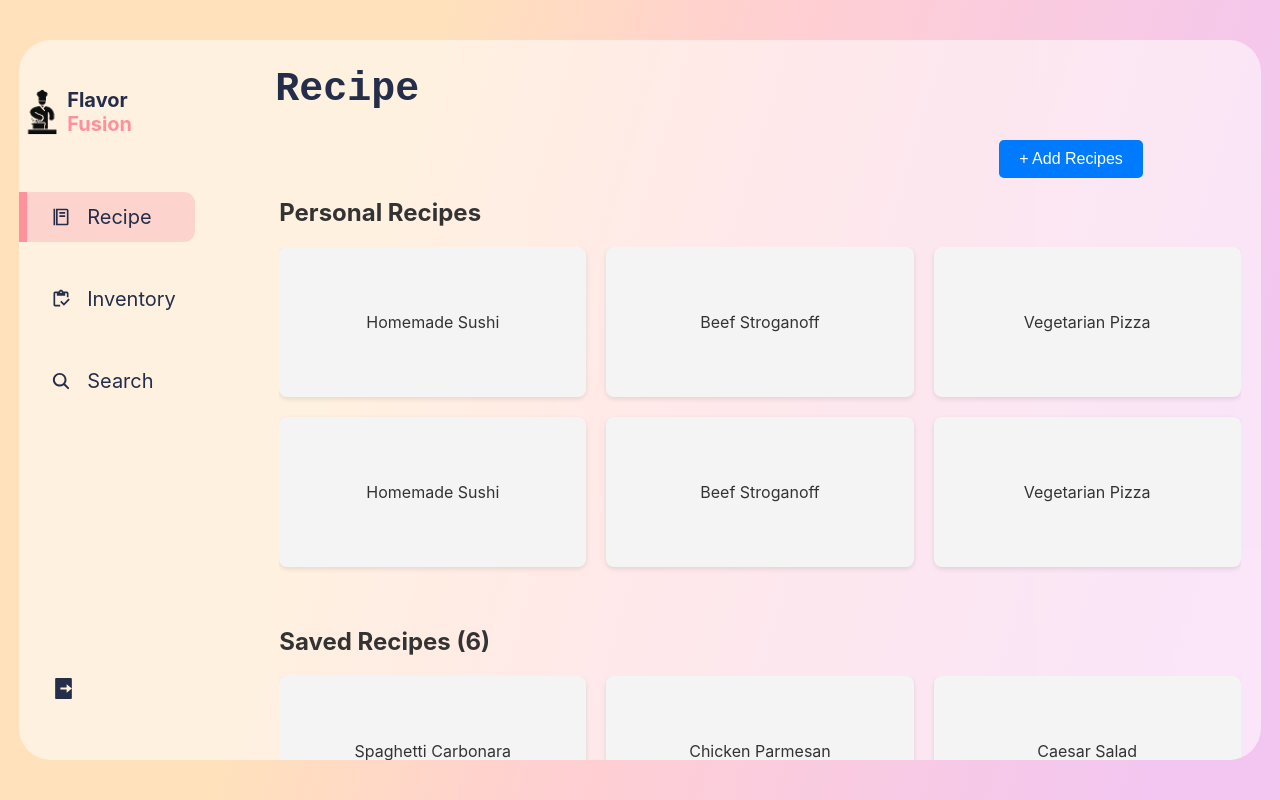
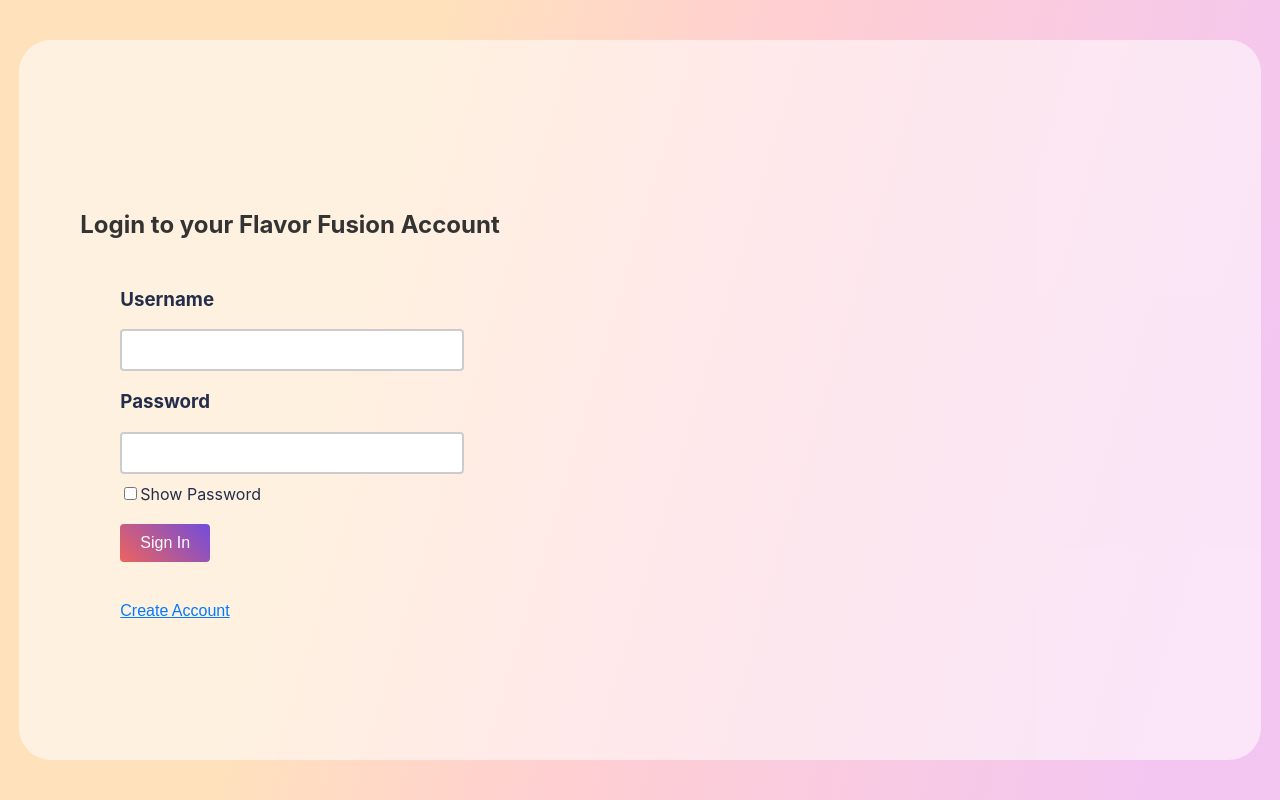
Before and after one commit to masterdrek/Flavor-Fusion, a React (Vite) app in the folder packages/react-frontend/: page /login in a window 1280 px wide. Built offline with nearby package versions, Linux system fonts and the light colour scheme.

Commit message:
login page

```diff
--- a/packages/react-frontend/src/App.jsx
+++ b/packages/react-frontend/src/App.jsx
@@ -14,6 +14,7 @@
 import AddRecipe from "./pages/addRecipe";
 import MaybeShowNavBar from "./components/Toggle/MaybeShowNavBar";
 import CreateAccount from "./pages/createAccount";
+import Login from "./pages/login";
 
 function App() {
     const [isSelected, setIsSelected] = useState(0);
@@ -34,6 +35,7 @@
 
     const isHomePage =
         location.pathname !== "/create_account" &&
+        location.pathname !== "/login" &&
         location.pathname !== "/add_recipe";
 
 
@@ -55,6 +57,7 @@
             <Routes>
                 <Route path="/add_recipe" element={<AddRecipe />} />
                 <Route path="/create_account" element={<CreateAccount />} />
+                <Route path="/login" element={<Login />} />
             </Routes>
         </div>
     );
--- a/packages/react-frontend/src/pages/createAccount.jsx
+++ b/packages/react-frontend/src/pages/createAccount.jsx
@@ -27,7 +27,7 @@
             <div className="have-account-txt">
                 <h4>
                     Have an account?{" "}
-                    <Link to="/signin"
+                    <Link to="/login"
                     /* change /signin to the login page */>
                         <button className="sign-in-btn">Sign in</button>
                     </Link>
--- /dev/null
+++ b/packages/react-frontend/src/pages/login.jsx
@@ -0,0 +1,34 @@
+import React from "react";
+import { Link } from "react-router-dom";
+import TextBox from "../components/Textbox";
+import "../styles/login.css";
+function login(){
+    return (
+        <div className="login-page">
+            <div className="login-title">
+                <h2> Login to your Flavor Fusion Account</h2>
+            </div>
+
+            <div className="Textboxes">
+                <h3>Username</h3>
+                <TextBox showButton={false} />
+                <h3>Password</h3>
+                <TextBox showButton={false} type="password" />
+            </div>
+
+            <div className="login-txt">
+                <Link to="/home">
+                    <button className="sign-in-btn">Sign In</button>
+                </Link>
+            </div>
+
+            <div className="">
+                <Link to="/create_account">
+                    <button className="create-account-btn">Create Account</button>
+                </Link>
+            </div>
+        </div>
+    );
+}
+
+export default login;
--- /dev/null
+++ b/packages/react-frontend/src/styles/login.css
@@ -0,0 +1,57 @@
+.login-page{
+    z-index: 1;
+    margin-right: 750px;
+}
+
+.login-title {
+    margin-left: 50px;
+    padding: 10px;
+}
+
+.Textboxes {
+    margin-left: 100px;
+    padding-bottom: 20px;
+}
+
+.create-account-txt {
+    margin-top: 10px;
+    margin-left: 100px;
+}
+
+.create-account-btn {
+    background: none;
+    border: none;
+    color: #007bff;
+    cursor: pointer;
+    font-size: 16px;
+    text-decoration: underline;
+    padding: 0;
+    /* Remove padding */
+    margin-top: 40px;
+    /* Remove margin */
+}
+
+.create-account-btn:hover {
+    color: #0056b3;
+    text-decoration: none;
+    /* Remove underline on hover */
+}
+
+.sign-in-btn {
+    margin-left: 100px;
+    padding: 10px 20px;
+    border: none;
+    border-radius: 4px;
+    background: linear-gradient(45deg, #ec645d, #724cdc);
+    color: white;
+    font-size: 16px;
+    cursor: pointer;
+    text-decoration: none;
+    /* Remove underline from link */
+    display: inline-block;
+    /* Ensure the button has the correct display */
+}
+
+.sign-in-btn:hover {
+    background: linear-gradient(45deg, #ec5dbc, #4cdc6b);
+}
```
